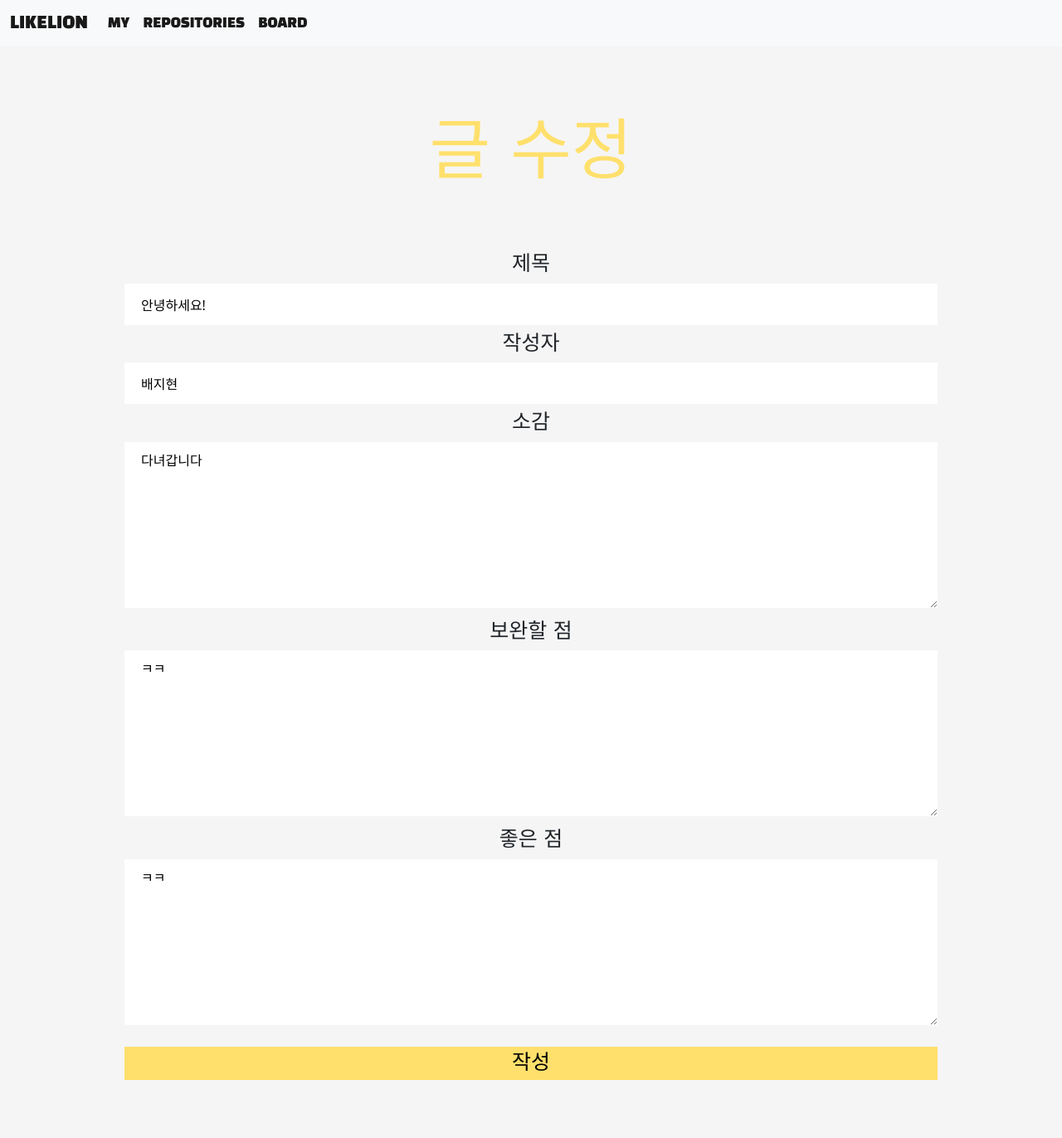
After one commit to jihyunniiii/likelion_11th_task_project, a Django app: page /edit/1 in a window 1280 px wide. The commit adds this page. Shown: the whole page at 83% size. Run offline with Django 4.2, Linux system fonts and the light colour scheme; data comes from the database, SQL or seed files in the repository.

Commit message:
feat: update 구현 - edit

```diff
--- a/likelion_11th/likelion_11th/static/css/project.css
+++ b/likelion_11th/likelion_11th/static/css/project.css
@@ -1,4 +1,4 @@
-@import url('https://fonts.googleapis.com/css2?family=Black+Han+Sans&family=Noto+Sans+KR:wght@400&display=swap');
+@import url("https://fonts.googleapis.com/css2?family=Black+Han+Sans&family=Noto+Sans+KR:wght@400&display=swap");
 
 img {
     height: 450px;
@@ -6,15 +6,15 @@ img {
 }
 
 .navbar-brand {
-    font-family: 'Black Han Sans', sans-serif;
+    font-family: "Black Han Sans", sans-serif;
 }
 
 .nav-item {
-    font-family: 'Black Han Sans', sans-serif;
+    font-family: "Black Han Sans", sans-serif;
 }
 
 .profile {
-    font-family: 'Black Han Sans', sans-serif;
+    font-family: "Black Han Sans", sans-serif;
     text-align: center;
     padding-top: 110px;
     padding-bottom: 50px;
@@ -35,7 +35,7 @@ img {
 }
 
 .repotitle {
-    font-family: 'Black Han Sans', sans-serif;
+    font-family: "Black Han Sans", sans-serif;
     color: #ffe06c;
     font-size: 80px;
     margin-bottom: 50px;
@@ -64,12 +64,12 @@ img {
 }
 
 .itemtitle {
-    font-family: 'Black Han Sans', sans-serif;
+    font-family: "Black Han Sans", sans-serif;
     font-size: 25px;
 }
 
 .itemdescription {
-    font-family: 'Noto Sans KR', sans-serif;
+    font-family: "Noto Sans KR", sans-serif;
 }
 
 .post {
@@ -80,7 +80,7 @@ img {
 }
 
 .writing {
-    font-family: 'Black Han Sans', sans-serif;
+    font-family: "Black Han Sans", sans-serif;
     color: #ffe06c;
     font-size: 80px;
     margin-bottom: 50px;
@@ -94,7 +94,7 @@ img {
 }
 
 label {
-    font-family: 'Black Han Sans', sans-serif;
+    font-family: "Black Han Sans", sans-serif;
     font-size: 25px;
     margin-top: 4px;
     margin-bottom: 4px;
@@ -105,7 +105,7 @@ label {
 }
 
 input {
-    font-family: 'Noto Sans KR', sans-serif;
+    font-family: "Noto Sans KR", sans-serif;
     padding: 10px;
     padding-left: 20px;
     height: 50px;
@@ -117,7 +117,7 @@ input {
 }
 
 textarea {
-    font-family: 'Noto Sans KR', sans-serif;
+    font-family: "Noto Sans KR", sans-serif;
     padding: 10px;
     padding-left: 20px;
     height: 200px;
@@ -129,7 +129,7 @@ textarea {
 }
 
 .submit {
-    font-family: 'Black Han Sans', sans-serif;
+    font-family: "Black Han Sans", sans-serif;
     color: black;
     margin-top: 20px;
     background-color: #ffe06c;
@@ -148,7 +148,7 @@ textarea {
 }
 
 .posttitle {
-    font-family: 'Black Han Sans', sans-serif;
+    font-family: "Black Han Sans", sans-serif;
     text-align: center;
     color: #ffe06c;
     font-size: 80px;
@@ -156,23 +156,23 @@ textarea {
 
 .postcontentinfo {
     text-align: right;
-    font-family: 'Noto Sans KR', sans-serif;
+    font-family: "Noto Sans KR", sans-serif;
     margin-right: 150px;
     margin-bottom: 30px;
 }
 
 .postcontenttitle {
     text-align: left;
-    font-family: 'Black Han Sans', sans-serif;
+    font-family: "Black Han Sans", sans-serif;
     font-size: 25px;
     margin-top: 35px;
-    margin-left: 150PX;
+    margin-left: 150px;
 }
 
 .postcontentcontent {
     text-align: left;
-    font-family: 'Noto Sans KR', sans-serif;
-    margin-left: 150PX;
+    font-family: "Noto Sans KR", sans-serif;
+    margin-left: 150px;
     margin-top: 5px;
     margin-bottom: 10px;
 }
@@ -184,21 +184,21 @@ textarea {
 }
 
 .boardpagetitle {
-    font-family: 'Black Han Sans', sans-serif;
+    font-family: "Black Han Sans", sans-serif;
     text-align: center;
     color: #ffe06c;
     font-size: 80px;
 }
 
 .boardtable {
-    font-family: 'Noto Sans KR', sans-serif;
+    font-family: "Noto Sans KR", sans-serif;
     text-align: center;
     margin-left: 150px;
     margin-right: 150px;
 }
 
 .writebtn {
-    font-family: 'Black Han Sans', sans-serif;
+    font-family: "Black Han Sans", sans-serif;
     text-align: right;
     margin-left: 150px;
     margin-right: 150px;
@@ -211,3 +211,12 @@ a.btn {
     background-color: #ffe06c;
     color: black;
 }
+
+.editbutton {
+    font-family: "Black Han Sans", sans-serif;
+    text-align: center;
+    margin-top: 50px;
+    margin-left: 150px;
+    margin-right: 150px;
+    margin-bottom: 10px;
+}
--- /dev/null
+++ b/likelion_11th/main/templates/main/edit.html
@@ -0,0 +1,29 @@
+{% extends 'base.html' %} {% load static %} {% block content %}
+
+<form action="{% url 'main:update' post.id %}" method="POST">
+    {%csrf_token%}
+    <div class="post">
+        <div class="writing">글 수정</div>
+        <div class="input">
+            <label>제목</label>
+            <input type="text" name="title" value="{{post.title}}" />
+            <label>작성자</label>
+            <input type="text" name="writer" value="{{post.writer}}" />
+            <label>소감</label>
+            <textarea type="text" name="body" id="" cols="100" rows="10">
+{{post.body}}</textarea
+            >
+            <label>보완할 점</label>
+            <textarea type="text" name="feedback" cols="100" rows="5">
+{{post.feedback}}</textarea
+            >
+            <label>좋은 점</label>
+            <textarea type="text" name="good_point" cols="100" rows="5">
+{{post.good_point}}</textarea
+            >
+            <button class="submit" type="submit">작성</button>
+        </div>
+    </div>
+</form>
+
+{% endblock %}
--- a/likelion_11th/main/urls.py
+++ b/likelion_11th/main/urls.py
@@ -9,4 +9,6 @@ urlpatterns = [
     path('newpost/', newpostpage, name="newpostpage"),
     path('create/', create, name="create"),
     path('<int:id>', postdetailpage, name="postdetailpage"),
+    path('edit/<int:id>', edit, name="edit"),
+    path('update/<int:id>', update, name="update"),
 ]
--- a/likelion_11th/main/views.py
+++ b/likelion_11th/main/views.py
@@ -33,3 +33,18 @@ def create(request):
     new_post.save()
 
     return redirect('main:postdetailpage', new_post.id)
+
+def edit(request, id):
+    edit_post = Post.objects.get(id=id)
+    return render(request, 'main/edit.html', {'post':edit_post})
+
+def update(request, id):
+    update_post = Post.objects.get(id=id)
+    update_post.title = request.POST['title']
+    update_post.writer = request.POST['writer']
+    update_post.pub_date = timezone.now()
+    update_post.body = request.POST['body']
+    update_post.feedback = request.POST['feedback']
+    update_post.good_point = request.POST['good_point']
+    update_post.save()
+    return redirect('main:postdetailpage', update_post.id)
```
Also changed, not shown: likelion_11th/main/templates/main/postdetail.html (+12 -23 lines).
